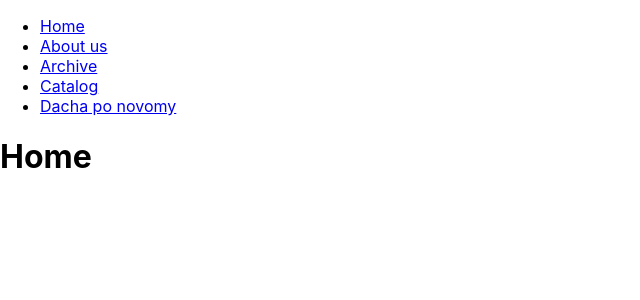
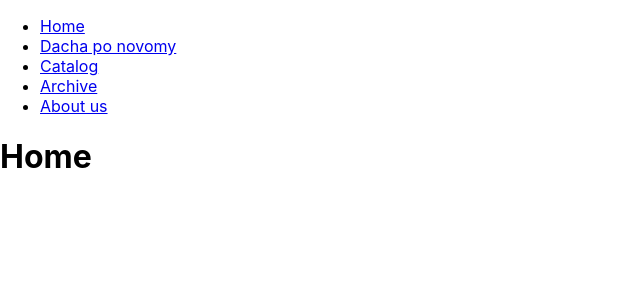
Before and after one commit to SavchukSergiy/cfc-front-app, a React (Create React App) app: page / in a window 1280 px wide. Shown: the top 300 px of the page, without its empty margins (0-640 px from the left). Built offline with nearby package versions, Linux system fonts and the light colour scheme.

Commit message:
develop change link positions

```diff
--- a/src/pages/Layout/Layout.js
+++ b/src/pages/Layout/Layout.js
@@ -9,16 +9,16 @@ const Layout = () => {
             <Link to="/">Home</Link>
           </li>
           <li>
-            <Link to="/aboutus">About us</Link>
+            <Link to="/dachaponovomy">Dacha po novomy</Link>
+          </li>
+          <li>
+            <Link to="/catalog">Catalog</Link>
           </li>
           <li>
             <Link to="/archive">Archive</Link>
           </li>
           <li>
-            <Link to="/catalog">Catalog</Link>
-          </li>
-          <li>
-            <Link to="/dachaponovomy">Dacha po novomy</Link>
+            <Link to="/aboutus">About us</Link>
           </li>
         </ul>
       </nav>
```
